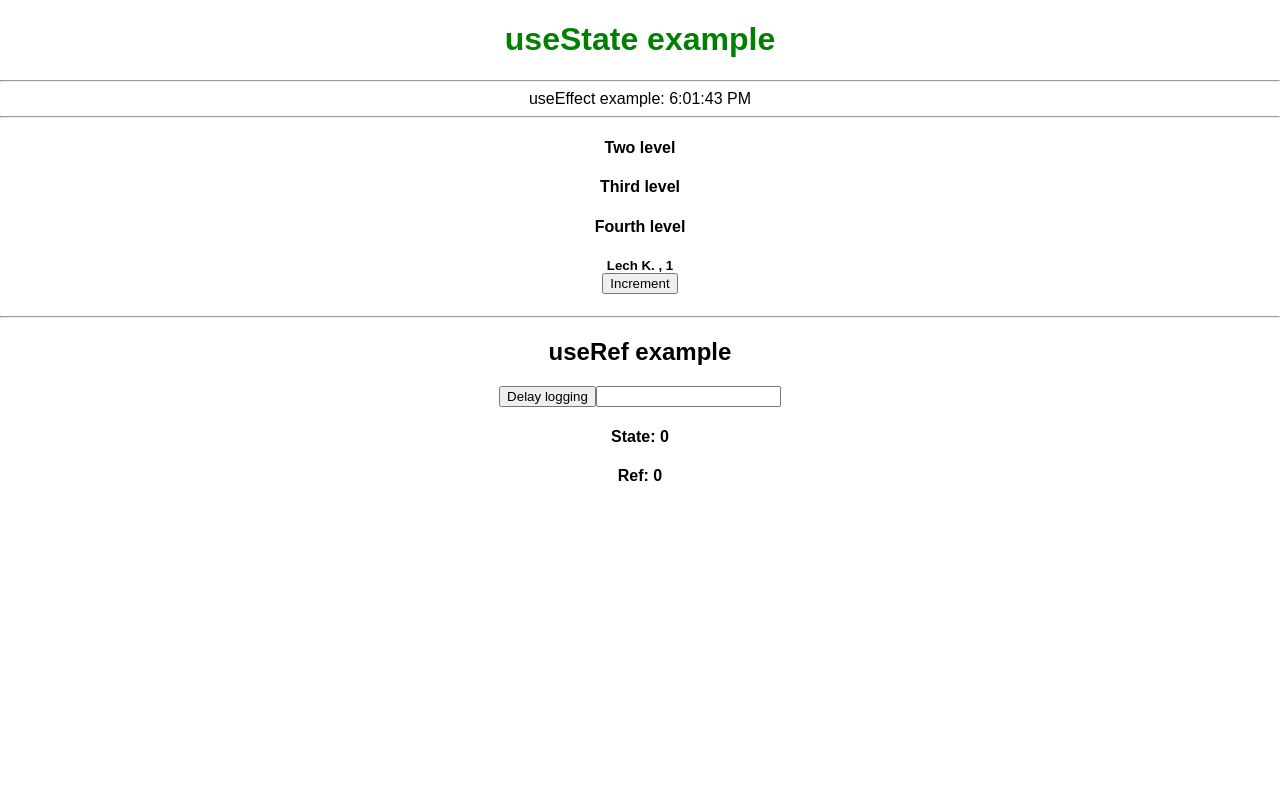
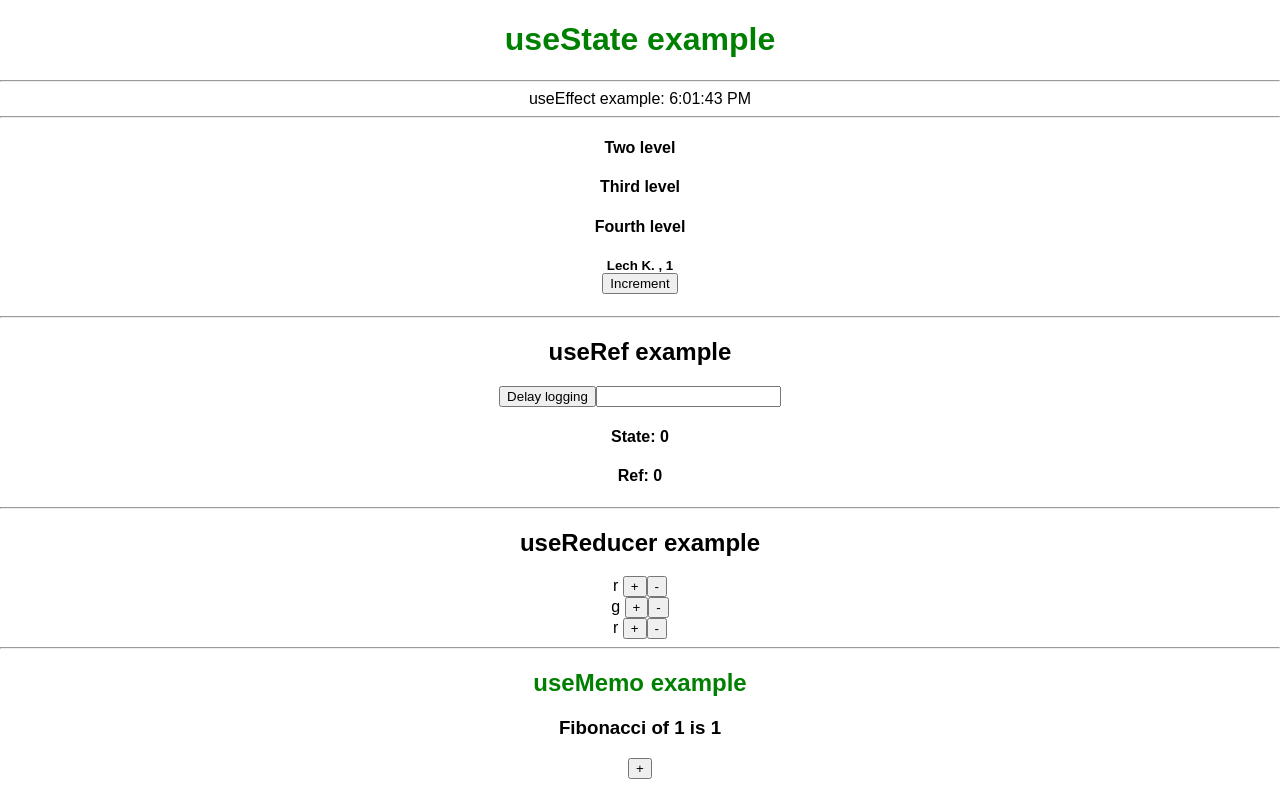
Before and after one commit to Monijo/hooks, a React (Create React App) app: page / in a window 1280 px wide. Built offline with nearby package versions, Linux system fonts and the light colour scheme.

Commit message:
useMemo examle using Fibbonaci and useReducer.

```diff
--- a/src/App.js
+++ b/src/App.js
@@ -4,6 +4,8 @@ import StateComponent from "./State";
 import Effect from "./Effect";
 import Context from "./Context";
 import RefComponent from "./Ref";
+import ReducerComponent from "./ReducerComponent";
+import Memo from "./Memo";
 
 function App() {
   return (
@@ -15,6 +17,10 @@ function App() {
         <Context/>
         <hr/>
         <RefComponent/>
+        <hr/>
+        <ReducerComponent/>
+        <hr/>
+        <Memo/>
     </div>
   );
 }
--- /dev/null
+++ b/src/Memo.jsx
@@ -0,0 +1,30 @@
+import React, {useMemo, useState} from 'react';
+
+
+function fibonacci(num) {
+    if (num < 1) return 0;
+    if(num <=2) return 1;
+    return fibonacci(num - 1) + fibonacci(num - 2)
+}
+
+
+function Memo(props) {
+    const [num, setNum] = useState(1)
+    const [isGreen, setIsGreen] = useState(true)
+    const fib = useMemo(() =>fibonacci(num), [num]);
+
+    return (
+        <div>
+            <h2 style={{color: isGreen ? "green" : "blue"}} onClick={(e) => {
+                setIsGreen((prevState) => !prevState)
+            }}>useMemo example</h2>
+            <h3>Fibonacci of {num} is {fib} </h3>
+            <button onClick={() => {
+                setNum(num + 1)
+            }}>+
+            </button>
+        </div>
+    );
+}
+
+export default Memo;
--- /dev/null
+++ b/src/ReducerComponent.jsx
@@ -0,0 +1,82 @@
+import React, {useReducer} from 'react';
+
+const step = 50;
+
+function limitRGB(number) {
+    return Math.min(255, Math.max(0, number))
+}
+
+
+function reducer(state, action) {
+    switch (action.type) {
+        case "INCREMENT_R":
+            return Object.assign({}, state, {r: limitRGB(state.r + step)});
+        case "DECREMENT_R":
+            return Object.assign({}, state, {r: limitRGB(state.r - step)});
+        case "INCREMENT_G":
+            return Object.assign({}, state, {g: limitRGB(state.g + step)});
+        case "DECREMENT_G":
+            return Object.assign({}, state, {g: limitRGB(state.g - step)});
+        case "INCREMENT_B":
+            return Object.assign({}, state, {b: limitRGB(state.b + step)});
+        case "DECREMENT_B":
+            return Object.assign({}, state, {b: limitRGB(state.b - step)});
+        default:
+            return state;
+    }
+
+}
+
+
+function ReducerComponent(props) {
+    const [{r, g, b}, dispatch] = useReducer(reducer, {
+        r: 0,
+        g: 0,
+        b: 0
+    })
+
+    return (
+        <div>
+
+            <h2 style={{color: `rgb(${r},${g},${b})`}}>useReducer example</h2>
+            <div>
+                <span>r </span>
+                <button onClick={() => {
+                    // dispatch({type: "INCREMENT_R", payload: 40})
+                    dispatch({type: "INCREMENT_R"})
+                }}>+
+                </button>
+                <button onClick={() => {
+                    dispatch({type: "DECREMENT_R"})
+                }}>-
+                </button>
+                <div>
+                    <span>g </span>
+                    <button onClick={() => {
+                        dispatch({type: "INCREMENT_G"})
+                    }}>+
+                    </button>
+                    <button onClick={() => {
+                        dispatch({type: "DECREMENT_G"})
+                    }}>-
+                    </button>
+                </div>
+
+                <div>
+                    <span>r </span>
+                    <button onClick={() => {
+                        dispatch({type: "INCREMENT_B"})
+                    }}>+
+                    </button>
+                    <button onClick={() => {
+                        dispatch({type: "DECREMENT_B"})
+                    }}>-
+                    </button>
+                </div>
+
+            </div>
+        </div>
+    );
+}
+
+export default ReducerComponent;
```
